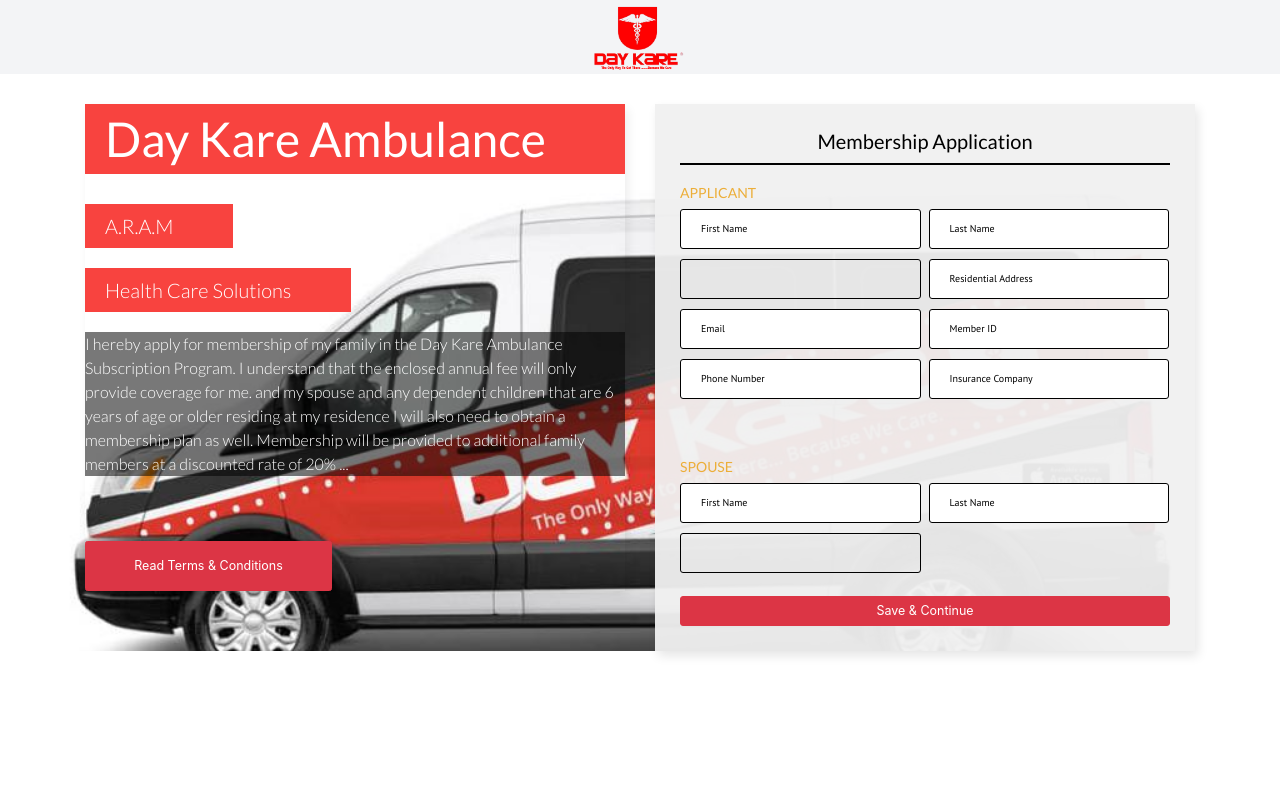
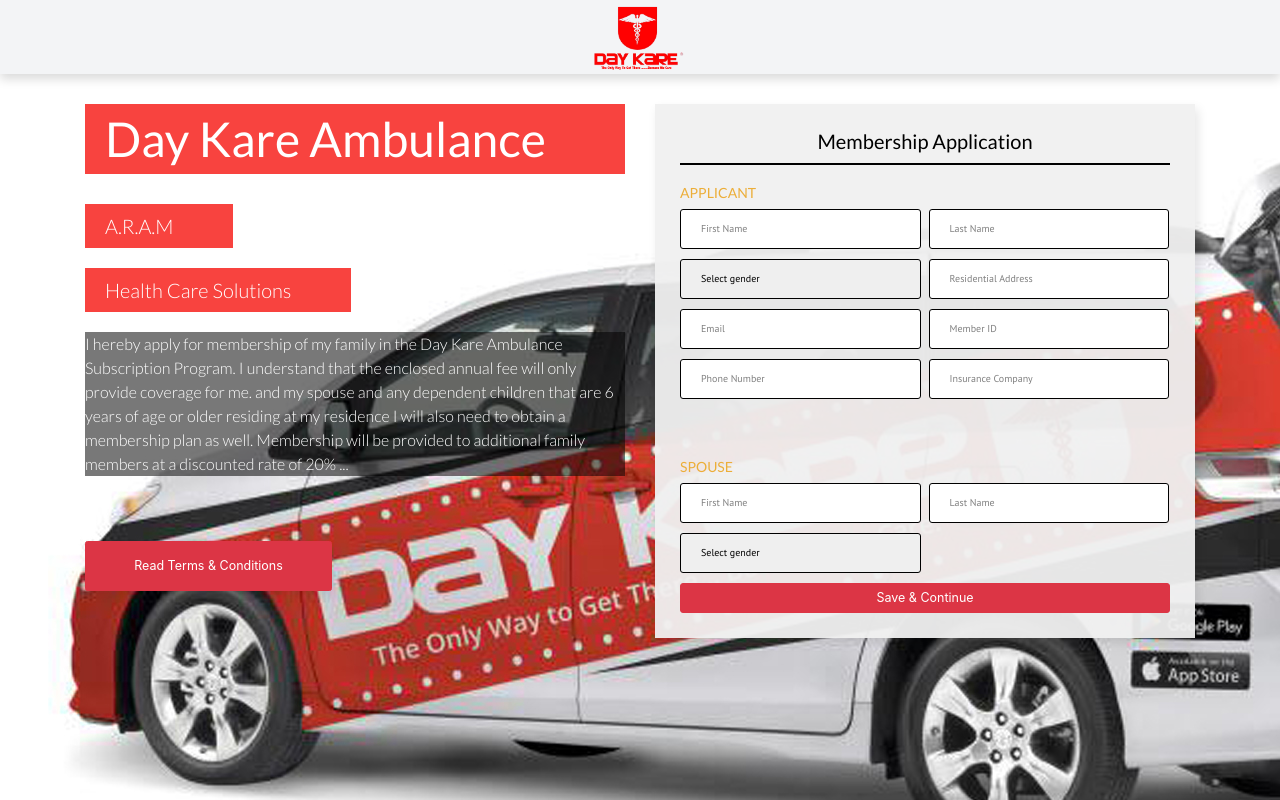
Before and after one commit to elartey/runfree_landing, a React (Create React App) app: page / in a window 1280 px wide. Built offline with nearby package versions, Linux system fonts and the light colour scheme; a web font is replaced by a local one.

Commit message:
update ui style and responsiveness

```diff
--- a/public/css/reset.css
+++ b/public/css/reset.css
@@ -216,13 +216,13 @@
 
 ::-webkit-input-placeholder {
     /* Chrome */
-    color: #000;
+    color: #808080;
     opacity: 1
 }
 
 ::-moz-placeholder {
     /* Firefox 19+ */
-    color: #000000;
+    color: #808080;
     opacity: 1;
 }
 
--- a/public/css/responsive.css
+++ b/public/css/responsive.css
@@ -88,15 +88,16 @@
                 .aboutUs-contant.about-left .about-btn {
     box-shadow: 3px 3px 5px rgba(0, 0, 0, 0.15);
 }
-.slider-content-area{
-                margin-left: 0
-        }
-       .v2-about-input {
-	height: 40px;
-	width: 48.9%;
+
+.slider-content-area {
+    margin-left: 0
+}
+
+.v2-about-input {
+	height: 4rem;
+	width: 49%;
 	float: left;
-
-	margin-bottom: 10px;
+	margin-bottom: 0.7rem;
 }
 
     }
--- a/public/modal.css
+++ b/public/modal.css
@@ -23,7 +23,8 @@
     body {
 	height: 100%;
 	margin: 0;
-	padding: 0
+	padding: 0;
+	background-image: url('img/px1.jpg');
 }
 
 /**
--- a/public/style.css
+++ b/public/style.css
@@ -202,7 +202,7 @@
 }
 
 .home-area-background {
-    background-image: url('img/daykare-bg.png');
+    background-image: url('img/px1.jpg');
     z-index: 2;
     background-position: 0 0;
     background-repeat: no-repeat;
@@ -252,7 +252,7 @@
     background: #fff none repeat scroll 0 0;
     /* padding: 60px 50px; */
     border-bottom: 5px solid #23b5b9;
-    box-shadow: 3px 5px 10px rgba(0, 0, 0, .07);
+    /* box-shadow: 3px 5px 10px rgba(0, 0, 0, .07); */
 }
 
 .welcome-text h4 {
@@ -1478,7 +1478,7 @@
 }
 
 .v2-about-input {
-    height: 40px;
+    height: 4rem;
     width: 49.1%;
     float: left;
     margin-right: 8px;
@@ -1523,7 +1523,6 @@
     height: 100%;
     width: 100%;
     padding-left: 20px;
-    background: transparent;
     border: 1px solid #000;
     color: #000;
     -webkit-appearance: none;
@@ -1601,7 +1600,7 @@
 
 .about-form {
     padding: 30px;
-    background: #23b5b9;
+    background: #f1f1f1;
     box-shadow: 3px 5px 10px rgba(0, 0, 0, 0.1);
 }
 
@@ -2053,7 +2052,7 @@
 }
 
 .welcome-text.v3 {
-    box-shadow: 3px 5px 10px rgba(0, 0, 0, .07);
+    /* box-shadow: 3px 5px 10px rgba(0, 0, 0, .07); */
     border-bottom: 0
 }
 
@@ -2083,7 +2082,7 @@
 .v3-homeform .v2-about-textarea textarea {
     border: 1px solid #000;
     background: transparent;
-    height: 110px;
+    /* height: 110px; */
 }
 
 .v3-homeform .v2-about-submit input {
--- a/src/components/BasicDetailsForm.js
+++ b/src/components/BasicDetailsForm.js
@@ -111,9 +111,7 @@
         userData,
         config
       )
-      .then(res => {
-        console.log(res);
-      });
+      .then(res => {});
   };
 
   const handleUpload = fileName => {
@@ -124,10 +122,7 @@
   };
 
   return (
-    <div
-      className="col-sm-6 v3-homeform"
-      style={{ paddingTop: "135px !important" }}
-    >
+    <div className="col-sm-6 v3-homeform">
       <div className="about-form">
         <div className="form-title text-center">
           <h2>Membership Application</h2>
@@ -180,7 +175,7 @@
         {formState.page === 4 ? (
           <Payment handlePaymentReference={handleApplicantChange} />
         ) : null}
-        <div className="mr0" style={{ marginTop: "12rem" }}>
+        <div className="mr0">
           <Button color="danger btn-lg" onClick={next} block>
             {formState.btnText}
           </Button>
--- a/src/components/DependantForm.js
+++ b/src/components/DependantForm.js
@@ -79,7 +79,7 @@
               defaultValue=""
               style={{width: "104%"}}
             >
-              <option value=""> </option>
+              <option value="" disabled selected>Select gender</option>
               <option value="Male">Male</option>
               <option value="Female">Female</option>
             </select>
--- a/src/components/Header.js
+++ b/src/components/Header.js
@@ -1,8 +1,7 @@
 import React from "react";
 
 const Header = () => (
-  <header>
-    <div className="version-3-logo">
+    <div className="version-3-logo shadow">
       <div className="container">
         <div className="row d-flex justify-content-center">
           <div className="col-xs-12">
@@ -17,7 +16,6 @@
         </div>
       </div>
     </div>
-  </header>
 );
 
 export default Header;
--- a/src/components/Landing.js
+++ b/src/components/Landing.js
@@ -21,12 +21,11 @@
 
   render() {
     return (
-      <div>
-        <section className="home-area home-area-background v3">
+      <div style={{paddingTop: "3rem"}}>
+        <section className="home-area v3">
           <div className="">
             <div className="item">
               <div className="img-fill">
-                {/* <img src="img/daykare-bg.png" alt="jigsawlab" /> */}
                 <div className="info">
                   <div className="container">
                     <div className="row">
--- a/src/components/Payment.js
+++ b/src/components/Payment.js
@@ -14,23 +14,67 @@
           Make Payment via MTN Mobile Money
         </h4>
       </div>
-        <ul className="list-group" style={{color: "black", textAlign: "left"}}>
+      <ul className="list-group" style={{ color: "black", textAlign: "left" }}>
         <li className="list-group-item">#1. Dail *170# and send</li>
-            <li className="list-group-item">#2. Select option " 1 " "Transfer Money"</li>
-            <li className="list-group-item">#3. Next, select option " 1 " "MoMo User"</li>
-            <li className="list-group-item">#4. Enter mobile number (024769228) </li>
-            <li className="list-group-item">#5. Enter mobile number (024769228) again to confirm </li>
+        <li className="list-group-item">
+          #2. Select option " 1 " "Transfer Money"
+        </li>
+        <li className="list-group-item">
+          #3. Next, select option " 1 " "MoMo User"
+        </li>
+        <li className="list-group-item">
+          #4. Enter mobile number (024769228){" "}
+        </li>
+        <li className="list-group-item">
+          #5. Enter mobile number (024769228) again to confirm{" "}
+        </li>
         <li className="list-group-item">#6. Enter amount</li>
-            <li className="list-group-item">#7. Enter reference (A.R.A.M Registration - Member ID) </li>
+        <li className="list-group-item">#7. Enter reference text</li>
+        <li className="list-group-item">
+          #8. Please enter the mobile money transaction id below. You can find this in the transaction SMS.{" "}
+        </li>
       </ul>
-        <div className="v2-about-input pt-4">
+      <p className="pt-3" style={{ color: "black", textAlign: "left" }}>**Note: Please provide either a 3rd party name or BDM details. <br /> Failure to provide then mobile money transaction id will render registration incomplete.</p>
+      <div className="row">
+        <div className="v2-about-input pt-4 col">
           <input
             type="text"
             name="reference_id"
             id="reference_id"
-          placeholder="Reference ID"
+            placeholder="Transaction ID"
             onChange={props.handlePaymentReference("reference_id")}
+            required
           />
+        </div>
+        <div className="v2-about-input pt-4 col">
+          <input
+            type="text"
+            name="third_party_name"
+            id="third_party_name"
+            placeholder="** 3rd Party Name"
+            onChange={props.handlePaymentReference("third_party_name")}
+          />
+        </div>
+      </div>
+      <div className="row">
+        <div className="v2-about-input pt-4 col">
+          <input
+            type="text"
+            name="bdm_name"
+            id="bdm_name"
+            placeholder="BDM First Name"
+            onChange={props.handlePaymentReference("bdm_name")}
+          />
+        </div>
+        <div className="v2-about-input pt-4 col">
+          <input
+            type="text"
+            name="bdm_id"
+            id="bdm_id"
+            placeholder="BDM Staff ID"
+            onChange={props.handlePaymentReference("bdm_id")}
+          />
+        </div>
       </div>
     </div>
   );
--- a/src/components/PictureUpload.js
+++ b/src/components/PictureUpload.js
@@ -90,7 +90,7 @@
           height={300}
           ref={this.setRef}
           screenshotFormat="image/jpeg"
-          width={350}
+          width={300}
           videoConstraints={videoConstraints}
         />
         <input
--- a/src/components/PrimaryApplicant.js
+++ b/src/components/PrimaryApplicant.js
@@ -21,6 +21,7 @@
           id="firstName"
           placeholder="First Name"
           onChange={props.handleApplicantChange("first_name")}
+          required
         />
       </div>
       <div className="v2-about-input mr0">
@@ -30,6 +31,7 @@
           id="lastName"
           placeholder="Last Name"
           onChange={props.handleApplicantChange("last_name")}
+          required
         />
       </div>
       <div className="v2-about-input">
@@ -38,7 +40,7 @@
             name="applicant_gender"
             onChange={props.handleApplicantChange("applicant_gender")}
           >
-            <option value="">{" "}</option>
+            <option value="" disabled selected>Select gender</option>
             <option value="Male">Male</option>
             <option value="Female">Female</option>
           </select>
@@ -78,6 +80,7 @@
           id="phoneNumber"
           placeholder="Phone Number"
           onChange={props.handleApplicantChange("phone_number")}
+          required
         />
       </div>
       <div className="v2-about-input mr0">
@@ -124,7 +127,7 @@
             name="spouse_gender"
             onChange={props.handleApplicantChange("spouse_gender")}
           >
-            <option value="">{" "}</option>
+            <option value="" disabled selected>Select gender</option>
             <option value="Male">Male</option>
             <option value="Female">Female</option>
           </select>
```
Also changed, not shown: public/img/px1.jpg (added), public/img/px3.jpg (added). Lines whose indentation alone changed are shown as unchanged.
